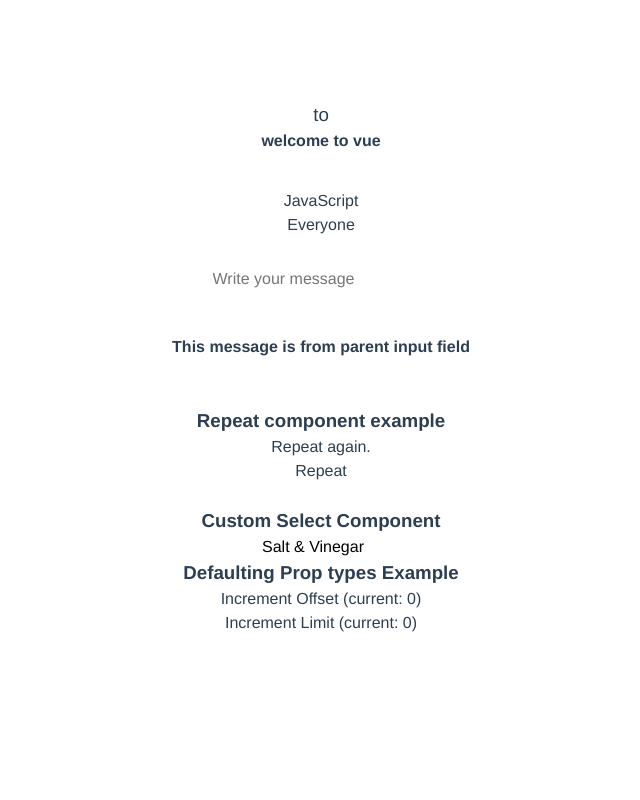
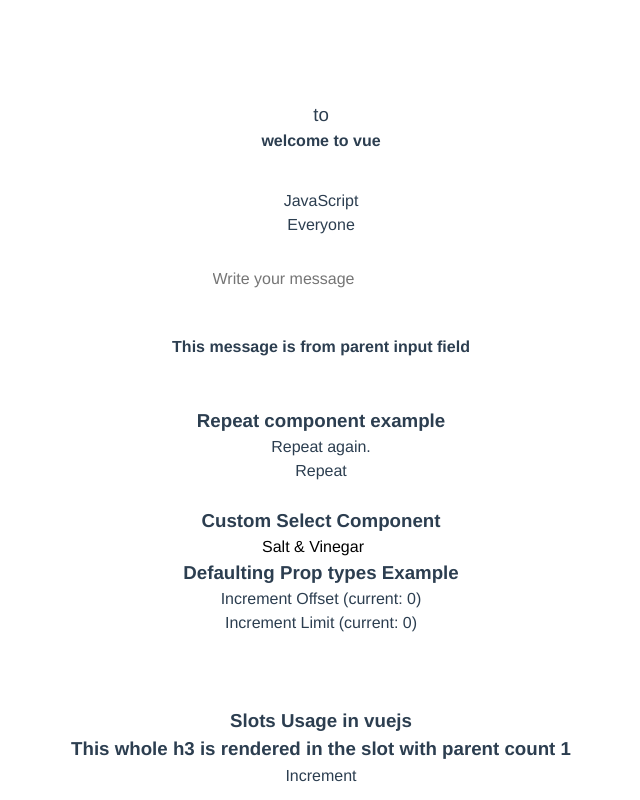
Before and after one commit to hritikchokker/pwa-vuejs-example-app, a Vue app: page /component-example in a window 1280 px wide. Shown: the part 189-989 px from the top of the page, without its empty margins (319-959 px from the left). Before the commit the page ends 860 px from the top, so only its background shows below. Built offline with nearby package versions, Linux system fonts and the light colour scheme.

Commit message:
code update

```diff
--- /dev/null
+++ b/src/components/Box.vue
@@ -0,0 +1,13 @@
+<template>
+  <div>
+    <slot />
+  </div>
+</template>
+
+<script lang="ts">
+import Vue from "vue";
+export default Vue.extend({
+  name: "Box",
+  data: () => ({}),
+});
+</script>
--- a/src/components/PaginateList.vue
+++ b/src/components/PaginateList.vue
@@ -16,6 +16,7 @@ export default Vue.extend({
     // },
     items: {
       type: Array,
+      // in case of array or objects default must be return from a factory function
       default() {
         return [];
       },
--- a/src/components/Repeat.vue
+++ b/src/components/Repeat.vue
@@ -14,6 +14,14 @@ export default Vue.extend({
     times: {
       type: Number,
     },
+    config: {
+      type: Object,
+      validator(value) {
+        return (
+          typeof value.times === "number" && typeof value.content === "string"
+        );
+      },
+    },
     content: {
       type: [String, Number],
     },
--- a/src/views/ComponentExample.vue
+++ b/src/views/ComponentExample.vue
@@ -18,18 +18,31 @@
       <br />
       <br />
       <h3>Repeat component example</h3>
-      <Repeat :times="count" content="Repeat again." />
+      <Repeat
+        :times="count"
+        :config="{ times: 3, content: 'Repeat me.' }"
+        content="Repeat again."
+      />
       <button @click="increment()">Repeat</button>
       <br />
       <br />
       <h3>Custom Select Component</h3>
       <CustomSelect :selected="selected" :options="options" />
     </div>
-
     <h3>Defaulting Prop types Example</h3>
     <PaginatedList :items="snacks" :offset="offset" :limit="limit" />
     <button @click="offset++">Increment Offset (current: {{ offset }})</button>
     <button @click="limit++">Increment Limit (current: {{ limit }})</button>
+    <br />
+    <br />
+    <br />
+    <h3>Slots Usage in vuejs</h3>
+    <Box>
+      <h3>
+        This whole h3 is rendered in the slot with parent count {{ slotCount }}
+      </h3>
+    </Box>
+    <button @click="slotCount++">Increment</button>
   </div>
 </template>
 
@@ -40,6 +53,7 @@ import Greeting from "../components/Greeting.vue";
 import InputMessage from "../components/InputMessage.vue";
 import Repeat from "../components/Repeat.vue";
 import CustomSelect from "../components/CustomSelect.vue";
+import Box from "../components/Box.vue";
 import PaginateList from "../components/PaginateList.vue";
 export default Vue.extend({
   name: "ComponentExample",
@@ -47,6 +61,7 @@ export default Vue.extend({
     inputValue: "",
     appWho: "",
     count: 1,
+    slotCount: 1,
     selected: "salt-vinegar",
     options: [
       {
@@ -86,6 +101,7 @@ export default Vue.extend({
     CustomSelect,
     Repeat,
     PaginatedList: PaginateList,
+    Box,
   },
   methods: {
     setWho(newWho) {
```
